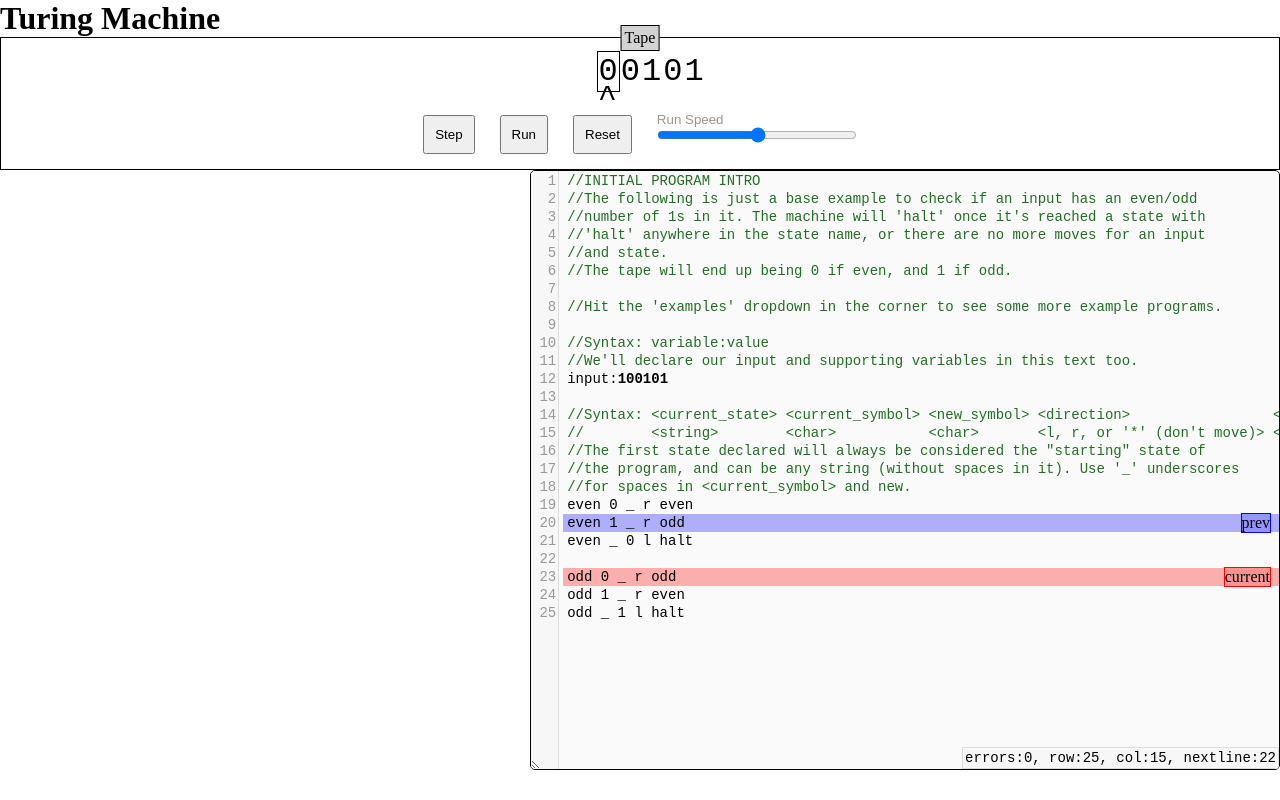
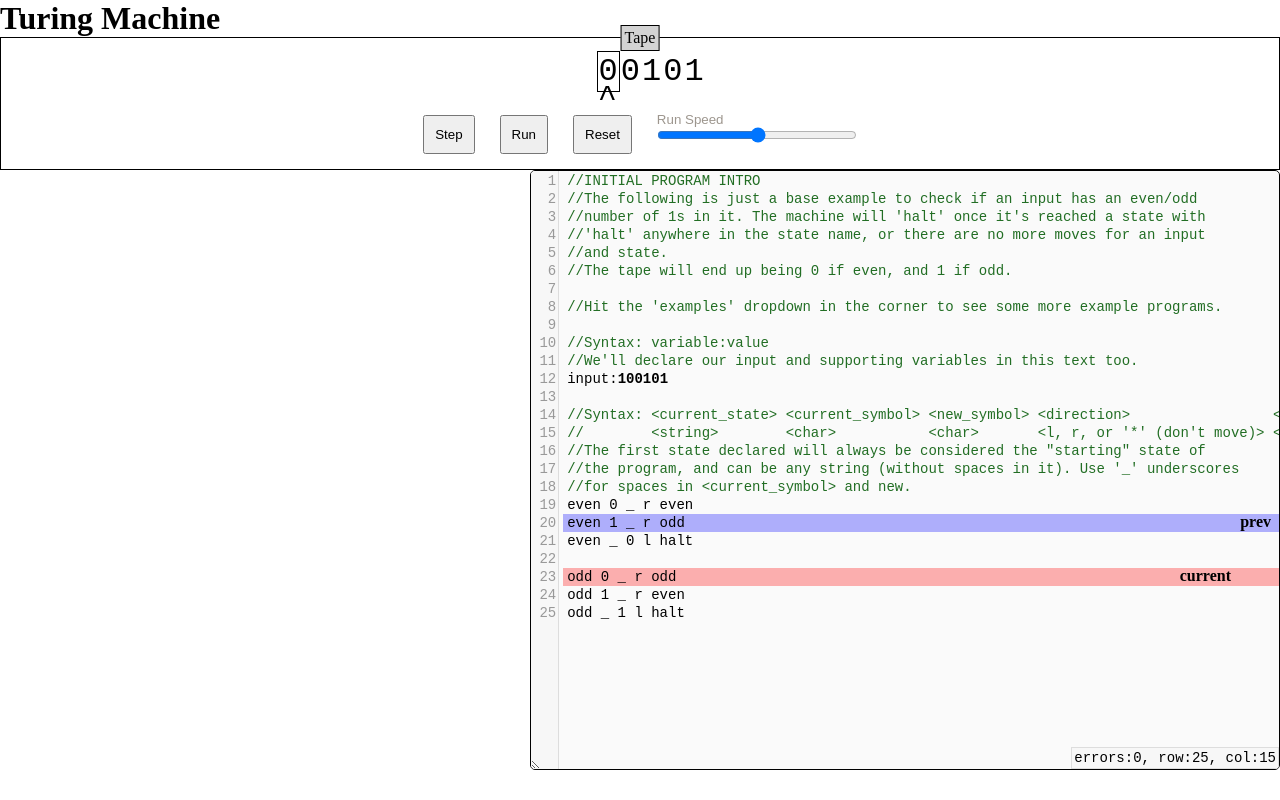
Before and after one commit to Vladimir-Herdman/turing-machine, a React (Vite) app: page / in a window 1280 px wide. Both pictures are taken after a click on the button "Step". Built offline with nearby package versions, Linux system fonts and the light colour scheme.

Commit message:
Cleaned up line highlighting css

```diff
--- a/src/components/codeblock/Codeblock.module.css
+++ b/src/components/codeblock/Codeblock.module.css
@@ -20,47 +20,27 @@
   }
 }
 
-.prevLine {
+.lineHighlight {
   --line: -1;
+  --color: red;
+  --content: 'current';
+  --right-shift: 40px;
 
   width: 100%;
   height: var(--line-height);
-  background-color: color-mix(in srgb, blue 30%, transparent);
+  background-color: color-mix(in srgb, var(--color) 30%, transparent);
   position: absolute;
   top: var(--line);
   left: 4ch;
   z-index: 1001;
 
   &:after {
-    content: 'prev';
+    content: var(--content);
+    font-weight: bold;
     height: fit-content;
-    background-color: color-mix(in srgb, blue 15%, transparent);
-    border: solid blue 1px;
     position: absolute;
     top: -1px;
-    right: 40px;
-  }
-}
-
-.nextLine {
-  --line: -1;
-
-  width: 100%;
-  height: var(--line-height);
-  background-color: color-mix(in srgb, red 30%, transparent);
-  position: absolute;
-  top: var(--line);
-  left: 4ch;
-  z-index: 1001;
-
-  &:after {
-    content: 'current';
-    height: fit-content;
-    background-color: color-mix(in srgb, red 15%, transparent);
-    border: solid red 1px;
-    position: absolute;
-    top: -1px;
-    right: 40px;
+    right: var(--right-shift);
   }
 }
 
--- a/src/components/codeblock/Codeblock.tsx
+++ b/src/components/codeblock/Codeblock.tsx
@@ -76,9 +76,23 @@ export default function Codeblock({tapeState, initialVal=initialCodeExample, onC
       <div className={styles.lineNumbers} ref={lineNumbersRef}>
         {getLineNumbers(code)}
       </div>
-      <div className={styles.infoBox}>errors:{errorCount}, row:{cursorRow}, col:{cursorCol}, nextline:{tapeState.nextLine}</div>
-      {tapeState.curLine >= 0 && <div className={styles.prevLine} style={{"--line": `${curScrollTop}px`} as React.CSSProperties}></div>}
-      {tapeState.nextLine >= 0 && <div className={styles.nextLine} style={{"--line": `${nextScrollTop}px`} as React.CSSProperties}></div>}
+      <div className={styles.infoBox}>errors:{errorCount}, row:{cursorRow}, col:{cursorCol}</div>
+      {tapeState.curLine >= 0 && <div
+        className={styles.lineHighlight}
+        style={{
+          "--line": `${curScrollTop}px`,
+          "--color": "blue",
+          "--content": "'prev'",
+          "--right-shift": "40px"} as React.CSSProperties}>
+      </div>}
+      {tapeState.nextLine >= 0 && <div
+        className={styles.lineHighlight}
+        style={{
+          "--line": `${nextScrollTop}px`,
+          "--color": "red",
+          "--content": "'current'",
+          "--right-shift": "80px"} as React.CSSProperties}>
+      </div>}
 
       <pre
         ref={preRef}
```
